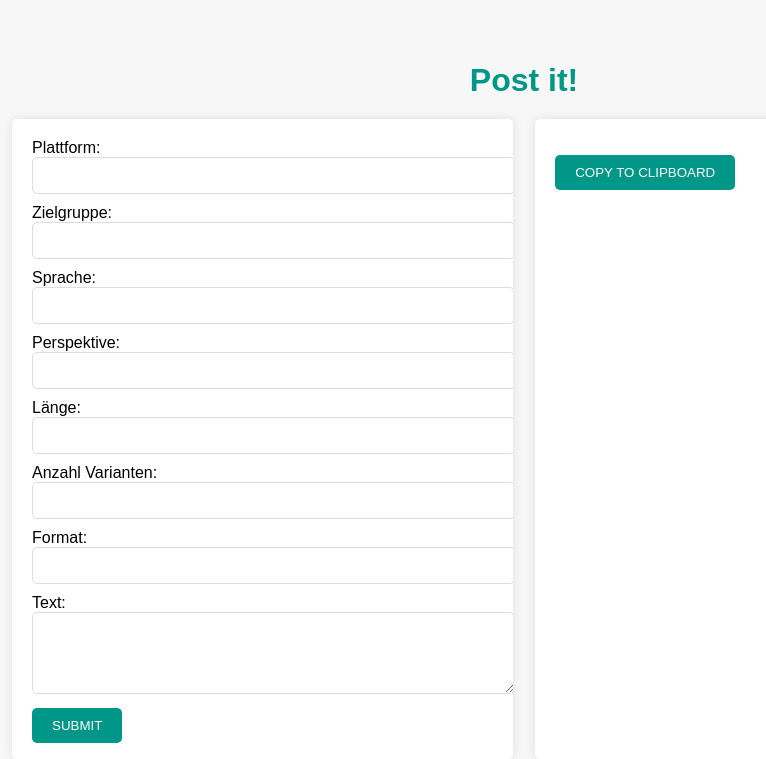
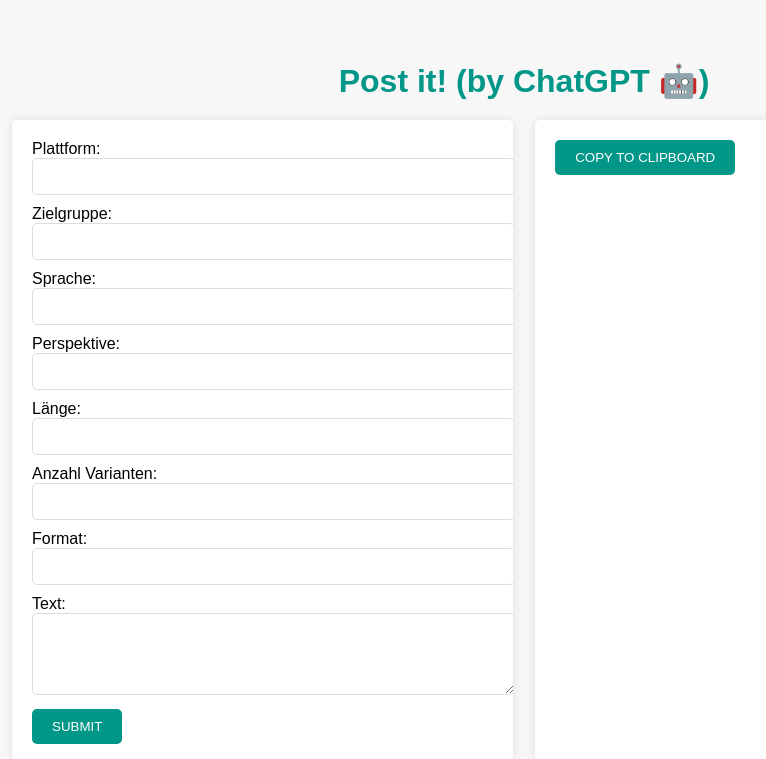
Before and after one commit to mmz-srf/chatgpt-hackday-post-it, a Flask app: template templates/form.html in a window 1280 px wide. Shown: the top 759 px of the page, without its empty margins (116-882 px from the left). Run offline with Flask 3, Linux system fonts and the light colour scheme; the template is opened without the code that fills it, so the values that code supplies are empty.

Commit message:
change title

```diff
--- a/templates/form.html
+++ b/templates/form.html
@@ -5,7 +5,8 @@
         <link rel="stylesheet" type="text/css" href="{{ url_for('static', filename='styles.css') }}">
     </head>
 <body>
-    <h1 class="title">Post it!</h1>
+    <h1 class="title">Post it! (by ChatGPT &#129302;)
+    </h1>
     <div class="container">
     <form method="POST">
         Plattform: <input type="text" name="plattform" value="{{ form_data.plattform }}"><br>
@@ -19,8 +20,9 @@
         <input type="submit" value="Submit">
     </form>
     <div class="message">
+        <button onclick="copyToClipboard()">Copy to Clipboard</button>
     <p id="message">{{ message }}</p>
-    <button onclick="copyToClipboard()">Copy to Clipboard</button>
+
 </div>
 </div>
     <script>
```
